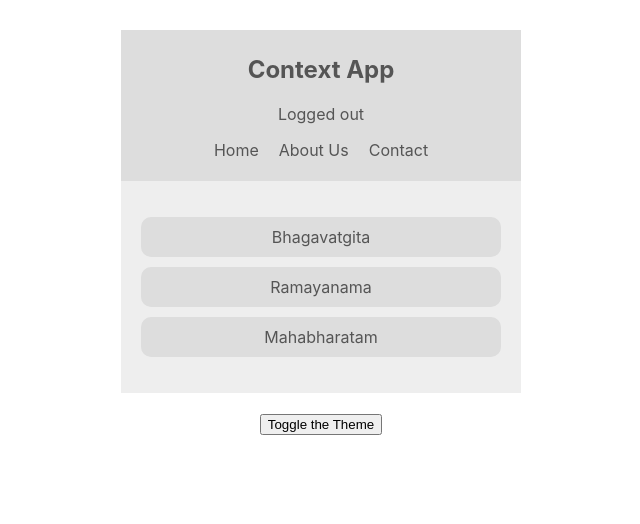
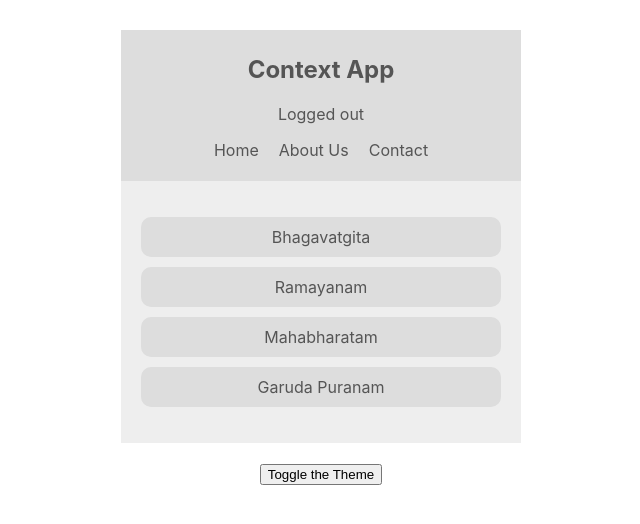
Before and after one commit to kiran226/context-application, a React (Create React App) app: page / in a window 1280 px wide. Shown: the top 524 px of the page, without its empty margins (319-959 px from the left). Built offline with nearby package versions, Linux system fonts and the light colour scheme.

Commit message:
created context in functional component

```diff
--- a/src/App.js
+++ b/src/App.js
@@ -4,6 +4,7 @@ import Booklist from './components/Booklist';
 import ThemeContextProvider from './context/ThemeContext';
 import ToggleTheme from './components/ThemeToggle';
 import AuthContextProvider from './context/AuthContext';
+import BookContextProvider from './context/BookContext';
 
 
 function App() {
@@ -12,7 +13,9 @@ function App() {
       <ThemeContextProvider>
         <AuthContextProvider>
           <Navbar/>
+          <BookContextProvider>
           <Booklist/>
+          </BookContextProvider>
           <ToggleTheme/>
         </AuthContextProvider>
       </ThemeContextProvider>
--- a/src/components/Booklist.js
+++ b/src/components/Booklist.js
@@ -1,15 +1,19 @@
 import React, { useContext } from 'react'
 import {ThemeContext} from '../context/ThemeContext'
+import { BookContext } from '../context/BookContext';
 
 const BookList = () => {
     const {isLightTheme,light,dark}=useContext(ThemeContext);
+    const {books}=useContext(BookContext);
     const theme=isLightTheme?light:dark;
+
     return (
         <div className="book-list" style={{color:theme.syntax,background:theme.bg}}>
                 <ul>
-                    <li style={{background: theme.ui}}>Bhagavatgita</li>
-                    <li style={{background: theme.ui}}>Ramayanama</li>
-                    <li style={{background: theme.ui}}>Mahabharatam</li>
+                    {books.map(book=>{
+                        return(
+                            <li style={{background: theme.ui}} key={book.id}>{book.title}</li>)
+                    })}
                 </ul>
         </div>
     );
--- /dev/null
+++ b/src/context/BookContext.js
@@ -0,0 +1,17 @@
+import React,{useState, createContext} from 'react';
+export const BookContext=createContext();
+const BookContextProvider = (props) => {
+    const [books,setBooks]=useState([
+        {title :"Bhagavatgita", id:1},
+        {title:"Ramayanam",id:2},
+        {title:"Mahabharatam", id:3},
+        {title:"Garuda Puranam", id:4}
+    ])
+    return (
+        <BookContext.Provider value={{books}}>
+            {props.children}
+        </BookContext.Provider>
+    );
+}
+
+export default BookContextProvider;
```
